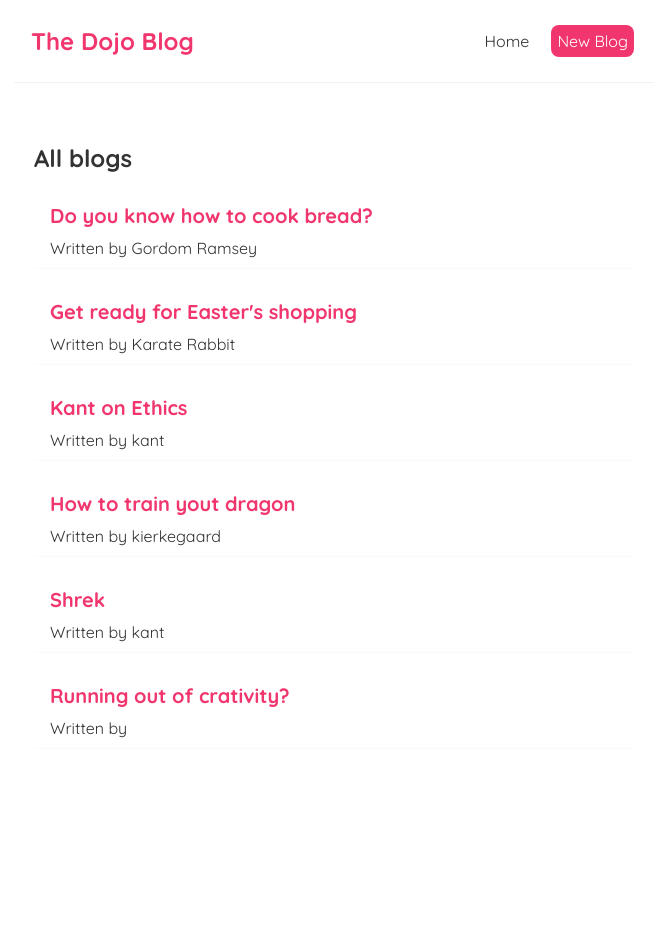
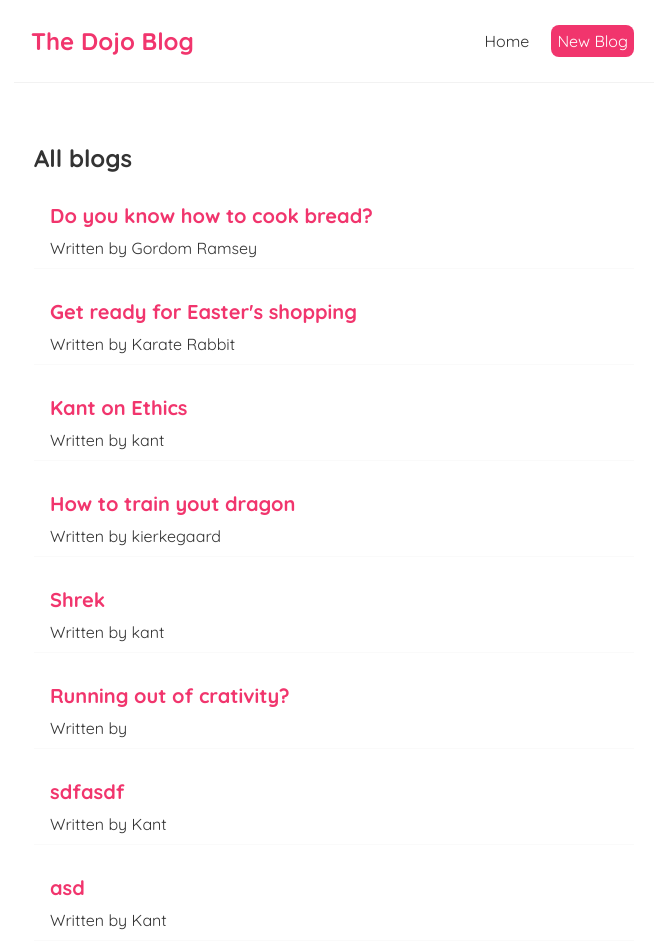
Before and after one commit to Henrique-Peixoto/modern-react, a React (Create React App) app in the folder dojo-blog/: page / in a window 1280 px wide. Shown: the top 952 px of the page, without its empty margins (306-971 px from the left). Before the commit the page ends 829 px from the top, so only its background shows below. Built offline with nearby package versions, Linux system fonts and the light colour scheme; data requests are answered from the project's data file; the HTML template or start-up script is replaced by a standard one.

Commit message:
Author field consistency

```diff
--- a/dojo-blog/data/db.json
+++ b/dojo-blog/data/db.json
@@ -35,6 +35,18 @@
       "body": "Me too. :/",
       "author": "",
       "id": 6
+    },
+    {
+      "title": "sdfasdf",
+      "body": "asdfasdf",
+      "author": "Kant",
+      "id": 7
+    },
+    {
+      "title": "asd",
+      "body": "asd",
+      "author": "Kant",
+      "id": 8
     }
   ]
 }
--- a/dojo-blog/src/Create.js
+++ b/dojo-blog/src/Create.js
@@ -5,11 +5,13 @@ const Create = () => {
   const [body, setBody] = useState('')
   const [author, setAuthor] = useState('')
   const [isPending, setIsPending] = useState(false)
+  const [isAuthorEmpty, setIsAuthorEmpty] = useState(false)
 
   const handleSubmit = e => {
     e.preventDefault()
     const blog = { title, body, author }
 
+    if(author !== ''){
       setIsPending(true)
 
       setTimeout(() => {
@@ -25,6 +27,7 @@ const Create = () => {
           setAuthor('')
         })
       }, 500);
+    }
   }
 
   return (
@@ -46,13 +49,18 @@ const Create = () => {
         ></textarea>
         <select
           value={ author }
-          onChange={(e) => setAuthor(e.target.value)}
+          onChange={(e) => {
+              setAuthor(e.target.value)
+              setIsAuthorEmpty(false)
+            }
+          }
         >
           <option value="" hidden>-- Select author --</option>
           <option value="Kant">Kant</option>
           <option value="Kierkegaard">Kierkegaard</option>
         </select>
-        { !isPending && <button>Add blog</button> }
+        { isAuthorEmpty && <p>Please, select an author.</p> }
+        { !isPending && <button onClick={() => {if(author === '') setIsAuthorEmpty(true)}}>Add blog</button> }
         { isPending && <button disabled>Adding blog...</button>}
       </form>
     </div>
```
Lines whose indentation alone changed are shown as unchanged.
